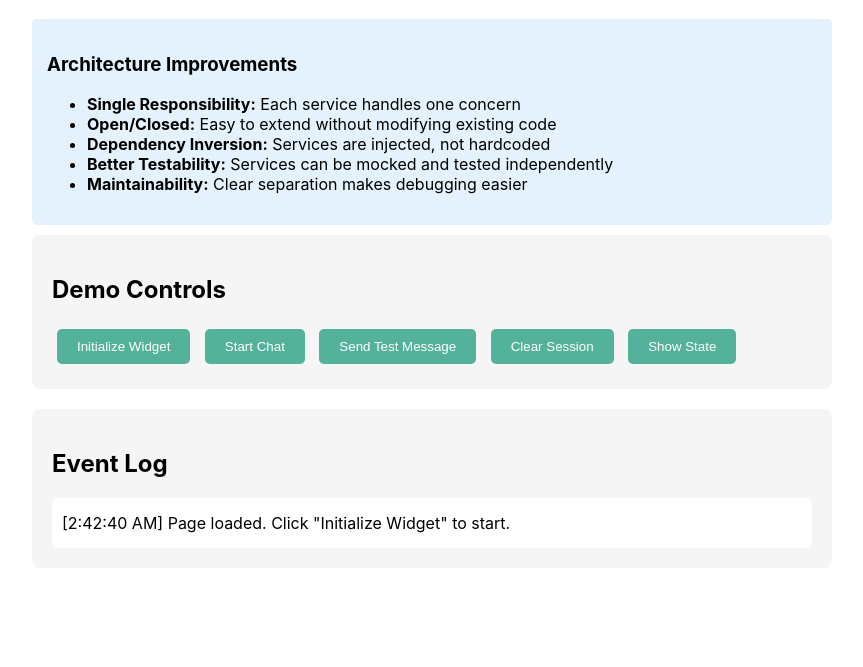
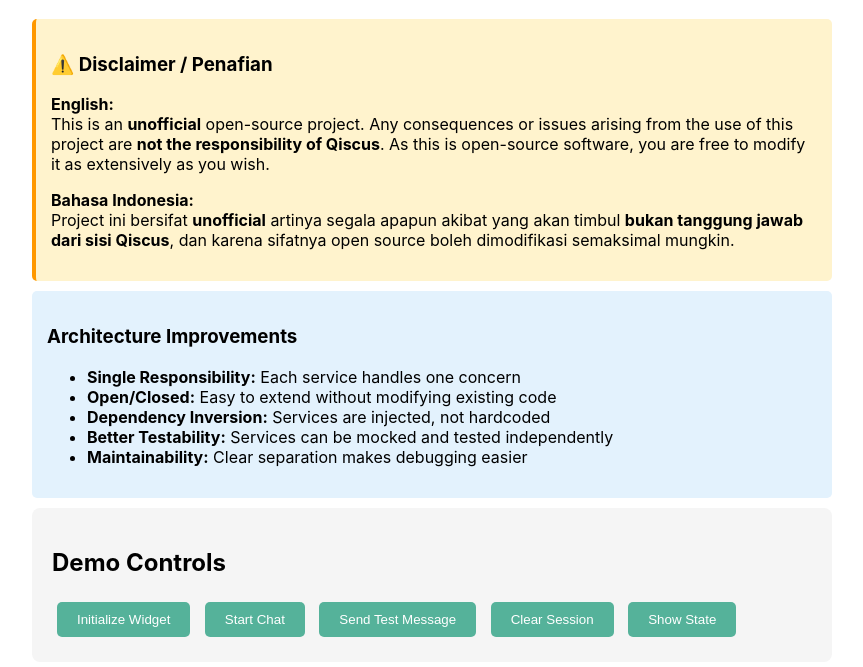
Before and after one commit to fathullahqiscus/support-multichannel-widget-embed-version, a plain HTML site: page index.html in a window 1280 px wide. Shown: the part 133-800 px from the top of the page, without its empty margins (208-1071 px from the left). Drawn offline with Linux system fonts and the light colour scheme; files whose address does not match are found by name.

Commit message:
docs: add disclaimer notices across project files
- Added bilingual (English/Indonesian) disclaimer notices to all major project files
- Updated project description in README.md to be more concise and accurate
- Added disclaimer notice to documentation files (API_DOCUMENTATION.md, docs/index.html)
- Included disclaimer in source code comments (qiscus-widget.js)
- Added styled disclaimer box to demo page (index.html)

```diff
--- a/index.html
+++ b/index.html
@@ -4,6 +4,19 @@
     <meta charset="UTF-8">
     <meta name="viewport" content="width=device-width, initial-scale=1.0">
     <title>Qiscus Widget - SOLID Refactored Example</title>
+    <!--
+    ⚠️ DISCLAIMER / PENAFIAN:
+
+    English:
+    This is an UNOFFICIAL open-source project. Any consequences or issues arising
+    from the use of this project are NOT the responsibility of Qiscus.
+    As this is open-source software, you are free to modify it as extensively as you wish.
+
+    Bahasa Indonesia:
+    Project ini bersifat UNOFFICIAL artinya segala apapun akibat yang akan timbul
+    BUKAN tanggung jawab dari sisi Qiscus, dan karena sifatnya open source
+    boleh dimodifikasi semaksimal mungkin.
+    -->
     <style>
         body {
             font-family: -apple-system, BlinkMacSystemFont, 'Segoe UI', Roboto, sans-serif;
@@ -45,6 +58,14 @@
 </head>
 <body>
     <h1>Qiscus Multichannel Widget - SOLID Refactored</h1>
+
+    <div class="info" style="background: #fff3cd; border-left: 4px solid #ff9800;">
+        <h3>⚠️ Disclaimer / Penafian</h3>
+        <p><strong>English:</strong><br>
+        This is an <strong>unofficial</strong> open-source project. Any consequences or issues arising from the use of this project are <strong>not the responsibility of Qiscus</strong>. As this is open-source software, you are free to modify it as extensively as you wish.</p>
+        <p><strong>Bahasa Indonesia:</strong><br>
+        Project ini bersifat <strong>unofficial</strong> artinya segala apapun akibat yang akan timbul <strong>bukan tanggung jawab dari sisi Qiscus</strong>, dan karena sifatnya open source boleh dimodifikasi semaksimal mungkin.</p>
+    </div>
 
     <div class="info">
         <h3>Architecture Improvements</h3>
```
Also changed, not shown: docs/index.html (+5 -1 lines), qiscus-widget.js (+14 -0 lines), 2 other files.
